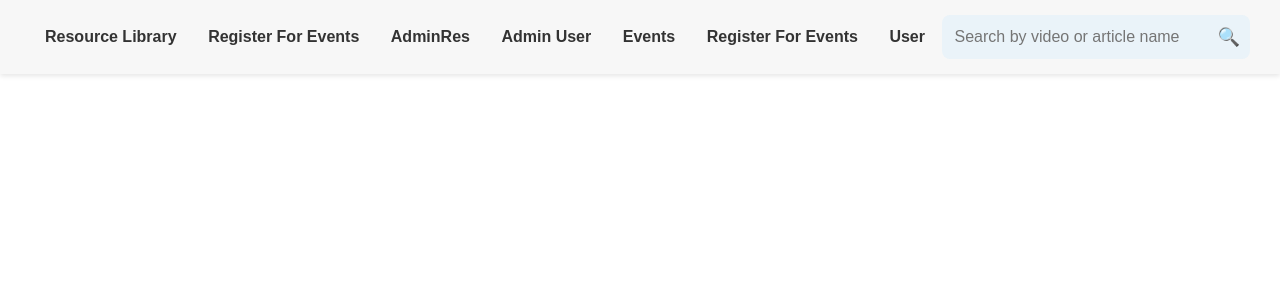
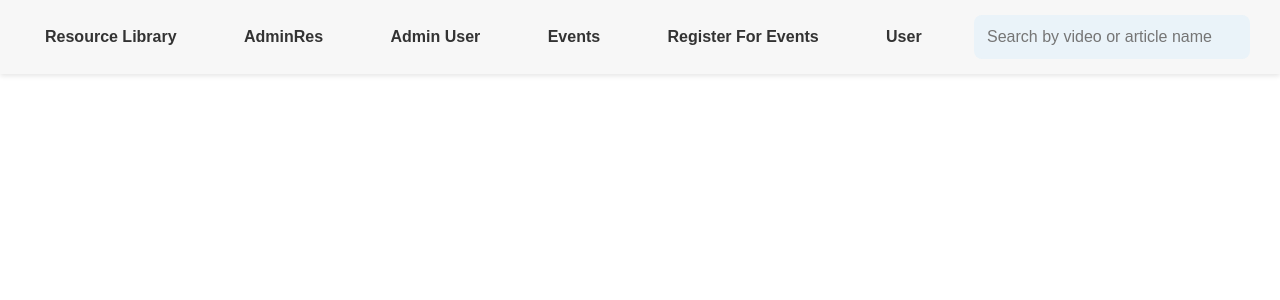
Before and after one commit to ArshdeepSB/Green-Grove-Farms-Educational-Resources-Content-Management, a React (Create React App) app in the folder ercmanagement/: page / in a window 1280 px wide. Shown: the top 300 px of the page. Built offline with nearby package versions, Linux system fonts and the light colour scheme.

Commit message:
Remove Search Icon Button and Extra Event in Navigation

```diff
--- a/ercmanagement/src/App.js
+++ b/ercmanagement/src/App.js
@@ -20,7 +20,6 @@ function App() {
       <div>
         <nav>
           <Link to="/ResourcesLibrary">Resource Library</Link>
-          <Link to="/">Register For Events</Link>
           <Link to="/AdminRes">AdminRes</Link>
           <Link to="/admin-login">Admin User</Link>
           <Link to="/events">Events</Link>
@@ -38,7 +37,7 @@ function App() {
           <Route path="/login" element={<Login />}/>
           <Route path="/signup" element={<Signup />}/>
           <Route path="/events" element={<EventsList />} />
-          <Route path="/event-registration" element={<EventRegistrationPage/>} />
+          <Route path="/event-registration" element={<EventRegistrationPage />} />
 
         </Routes>
       </div>
--- a/ercmanagement/src/components/searchBar.js
+++ b/ercmanagement/src/components/searchBar.js
@@ -10,11 +10,6 @@ const SearchBar = ({ searchTerm, onSearchChange }) => {
         onChange={(e) => onSearchChange(e.target.value)}
         style={styles.searchInput}
       />
-      <button style={styles.iconButton}>
-        <span role="img" aria-label="search">
-          🔍
-        </span>
-      </button>
     </div>
   );
 };
@@ -36,13 +31,6 @@ const styles = {
     fontSize: '16px',
     backgroundColor: 'transparent',
   },
-  iconButton: {
-    border: 'none',
-    background: 'none',
-    cursor: 'pointer',
-    fontSize: '18px',
-    padding: '5px',
-  },
 };
 
 export default SearchBar;
```
